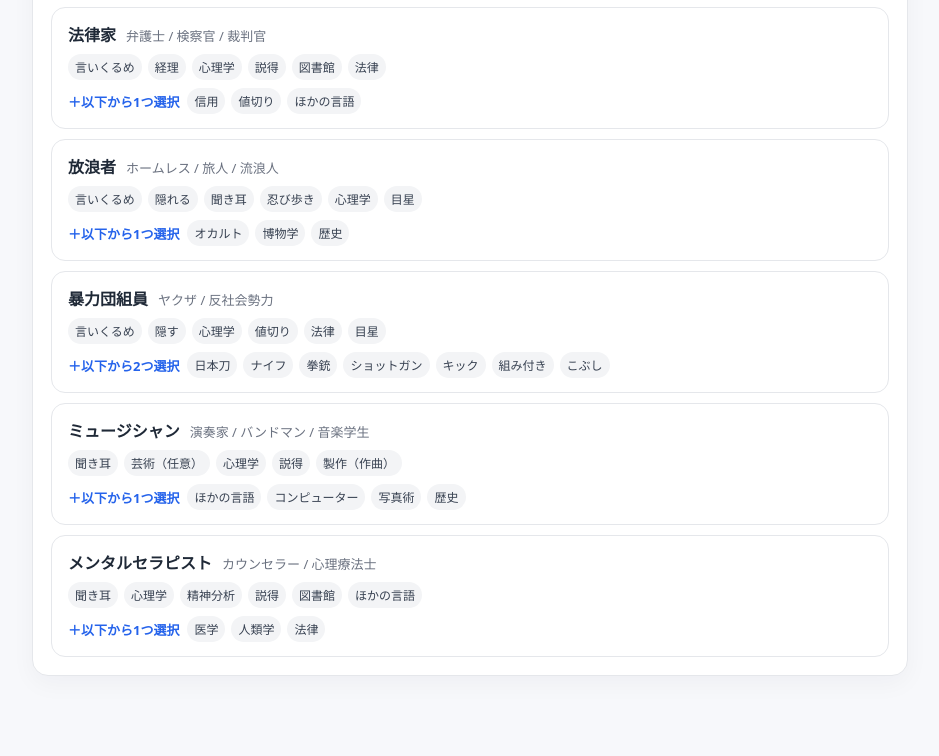
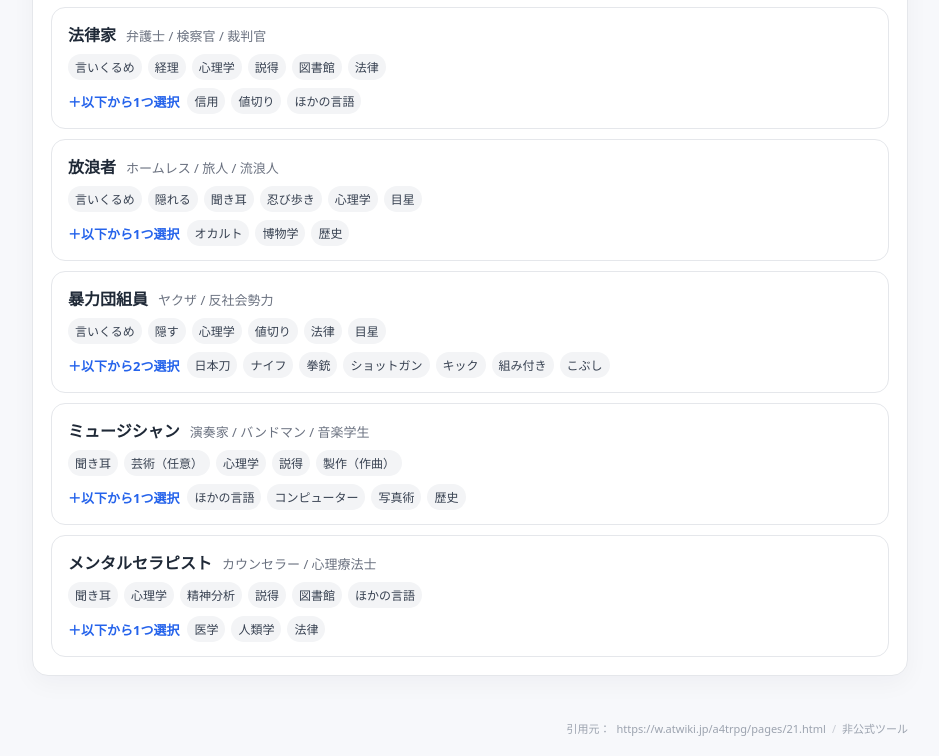
Before and after one commit to ZALF0615/coc-job-search, a plain HTML site: page index.html in a window 1280 px wide. Shown: the part 7374-8130 px from the top of the page, without its empty margins (340-1279 px from the left). Before the commit the page ends 8082 px from the top, so only its background shows below. Drawn offline with Linux system fonts and the light colour scheme.

Commit message:
Update index.html

```diff
--- a/index.html
+++ b/index.html
@@ -316,6 +316,34 @@ button:hover {
     cursor: pointer;
 }
 
+.footer {
+    display: flex;
+    justify-content: flex-end;
+    align-items: center;
+    gap: 6px;
+    flex-wrap: wrap;
+
+    padding: 12px 32px 20px;
+
+    font-size: 11px;
+    color: #9ca3af;
+}
+
+.footer a {
+    color: #9ca3af;
+    text-decoration: none;
+    word-break: break-all;
+}
+
+.footer a:hover {
+    color: #6b7280;
+    text-decoration: underline;
+}
+
+.footer-divider {
+    opacity: 0.5;
+}
+
 </style>
 </head>
 
@@ -378,6 +406,23 @@ button:hover {
         <div id="jobList" class="job-list"></div>
     </section>
 </main>
+<footer class="footer">
+    引用元：
+    <a
+        href="https://w.atwiki.jp/a4trpg/pages/21.html"
+        target="_blank"
+        rel="noopener noreferrer"
+    >
+        https://w.atwiki.jp/a4trpg/pages/21.html
+    </a>
+
+    <span class="footer-divider">
+        /
+    </span>
+
+    非公式ツール
+</footer>
+
 
 <script>
 
```
